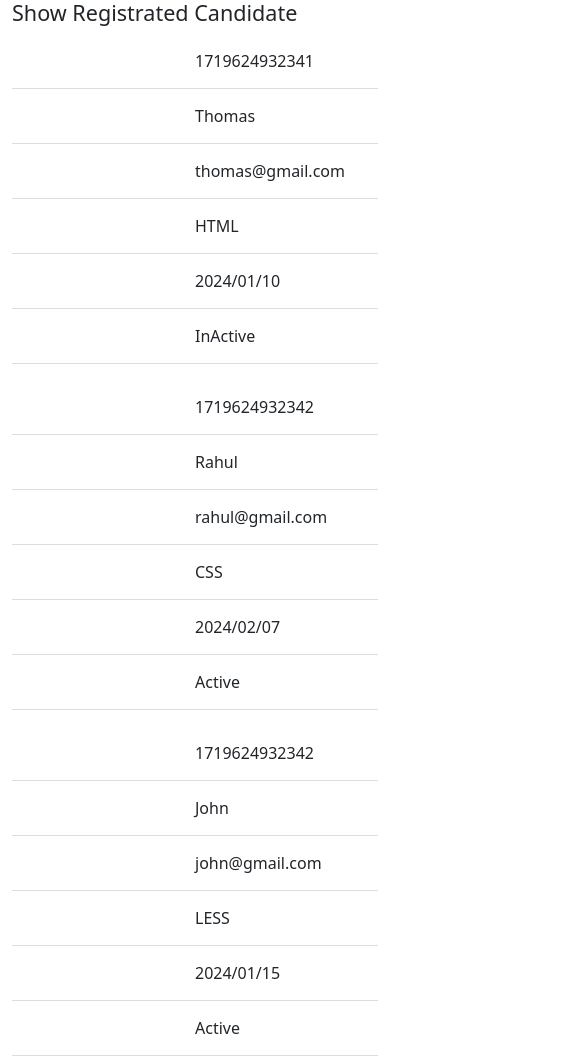
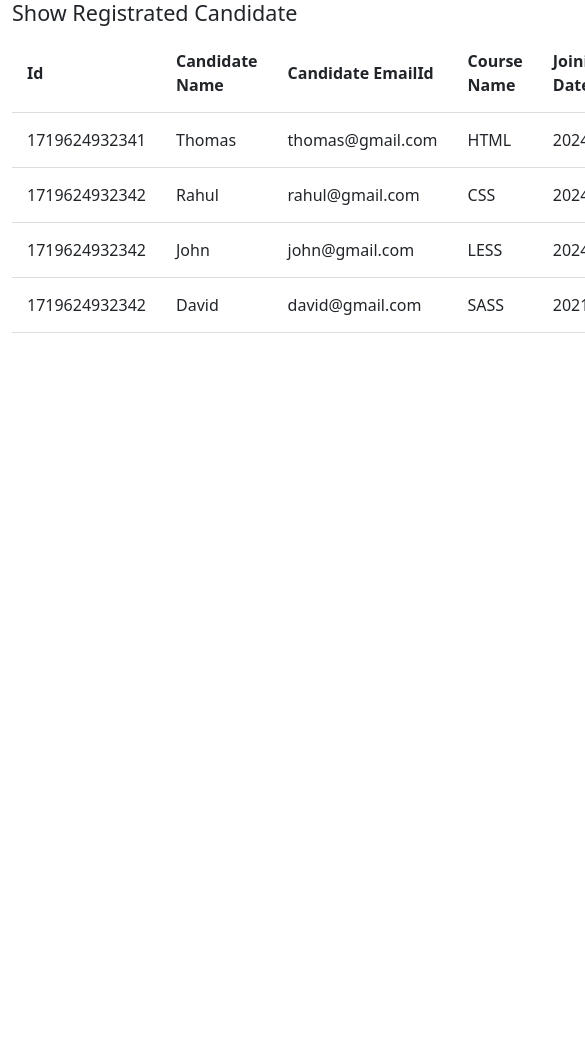
Before and after one commit to shivamchauhan/JS-and-CSS-Module, a plain HTML site: page registeredCandidate.html in a window 390 px wide. Shown: the top 1059 px of the page, 585 px wide, since content can reach past the window. After the commit the page ends 844 px from the top, so only its background shows below. Drawn offline with nearby package versions, Linux system fonts and the light colour scheme.

Commit message:
add mediaquery

```diff
--- a/js/addcourse.js
+++ b/js/addcourse.js
@@ -86,6 +86,7 @@ function edit(id) {
      document.querySelector('.phonenumber').value = obj.phonenumber;
      document.querySelector('.course').value = obj.course;
      document.querySelector('.id').value = obj.id;
+     document.querySelector(".add_div").style.display = "block";
 }
 
 
--- a/less/addcourse.less
+++ b/less/addcourse.less
@@ -15,7 +15,7 @@
 }
 
 .form_container {
-    margin-top: 10px;
+    margin-top: @5px * 2;
     width: 80vw;
     border-radius: 10px;
     height: 80vh;
--- a/less/tech.less
+++ b/less/tech.less
@@ -12,22 +12,8 @@ table {
   }
 
 
-  @media screen and (max-width: 600px) {
-  table, thead, tbody, th, td, tr {
-    display: block;
-  }
-  thead tr {
-    position: absolute;
-    top: -9999px;
-    left: -9999px;
-  }
-  tr { margin: 0 0 1rem 0; }
-  td {
-    border: none;
-    border-bottom: 1px solid @color1;
-    position: relative;
-    padding-left: 50%;
-  }
+  @media screen and (max-width: 480px) {
+
   td:before {
     position: absolute;
     top: 0;
```
Also changed, not shown: index.html (+1 -4 lines), less/tech.css.
